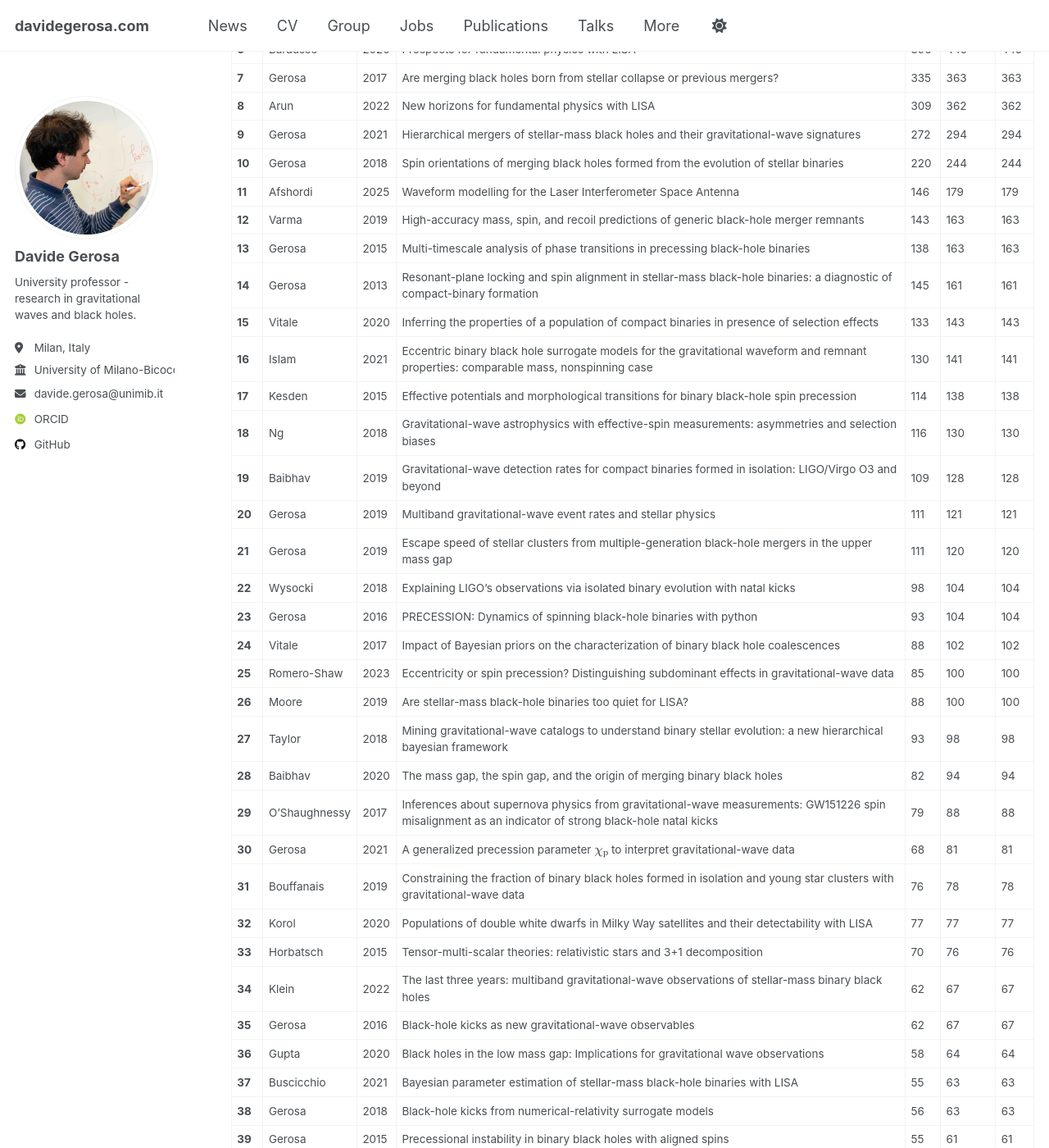
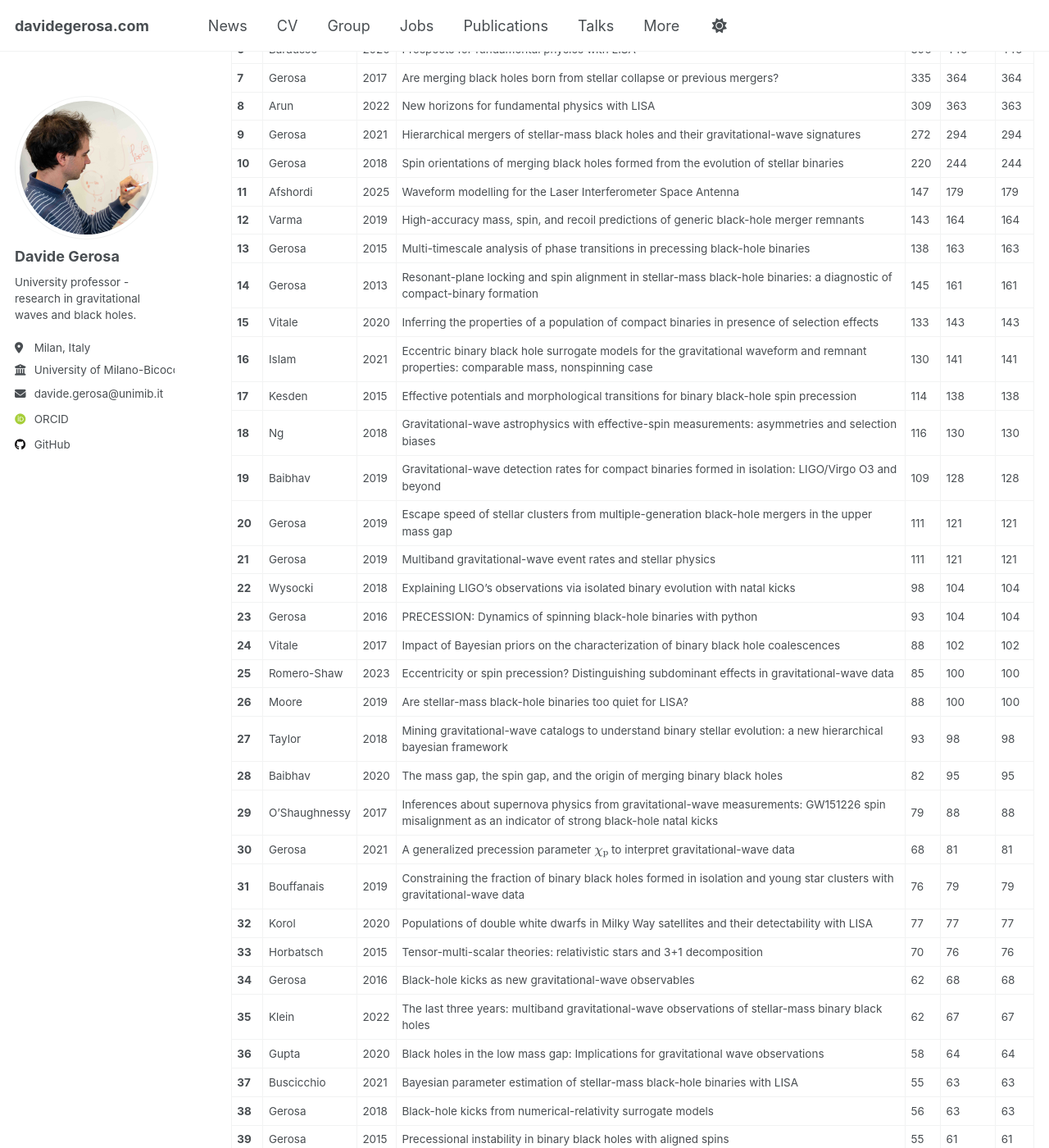
Before and after one commit to dgerosa/website, a Jekyll site: the page built from _pages/citations.md, in a window 1280 px wide and 1400 px high, scrolled down 721 px. Shown: the whole window at 82% size. Built offline with Jekyll 4.4.1, drawn with Linux system fonts in a browser that asks for light colours; some web fonts are replaced; some of the changed text lies outside the part shown.

Commit message:
Website update from workflow

```diff
--- a/_pages/_citations.md
+++ b/_pages/_citations.md
@@ -1,26 +1,26 @@
 ## Citation Summary
 
-- **Total ADS citations**: 9852
-- **Total INSPIRE citations**: 10802
-- **Total MAX citations**: 10877
+- **Total ADS citations**: 9858
+- **Total INSPIRE citations**: 10813
+- **Total MAX citations**: 10889
 - **h-index**: 48
 
 ## Paper list sorted by citation count
 
 | # | Author | Year | Title | ADS | INSPIRE | MAX |
 |---|--------|------|-------|-----|---------|-----|
-| **1** | Berti | 2015 | Testing general relativity with present and future astrophysical observations | 1416 | 1608 | 1608 |
-| **2** | Barack | 2019 | Black holes, gravitational waves and fundamental physics: a roadmap | 848 | 940 | 940 |
-| **3** | Amaro-Seoane | 2022 | Astrophysics with the Laser Interferometer Space Antenna | 757 | 709 | 757 |
+| **1** | Berti | 2015 | Testing general relativity with present and future astrophysical observations | 1418 | 1608 | 1608 |
+| **2** | Barack | 2019 | Black holes, gravitational waves and fundamental physics: a roadmap | 848 | 941 | 941 |
+| **3** | Amaro-Seoane | 2022 | Astrophysics with the Laser Interferometer Space Antenna | 758 | 709 | 758 |
 | **4** | Belczynski | 2020 | Evolutionary roads leading to low effective spins, high black hole masses, and O1/O2 rates for LIGO/Virgo binary black holes | 458 | 479 | 479 |
-| **5** | Varma | 2019 | Surrogate models for precessing binary black hole simulations with unequal masses | 435 | 457 | 457 |
-| **6** | Barausse | 2020 | Prospects for fundamental physics with LISA | 396 | 445 | 445 |
-| **7** | Gerosa | 2017 | Are merging black holes born from stellar collapse or previous mergers? | 335 | 363 | 363 |
-| **8** | Arun | 2022 | New horizons for fundamental physics with LISA | 309 | 362 | 362 |
+| **5** | Varma | 2019 | Surrogate models for precessing binary black hole simulations with unequal masses | 435 | 458 | 458 |
+| **6** | Barausse | 2020 | Prospects for fundamental physics with LISA | 396 | 446 | 446 |
+| **7** | Gerosa | 2017 | Are merging black holes born from stellar collapse or previous mergers? | 335 | 364 | 364 |
+| **8** | Arun | 2022 | New horizons for fundamental physics with LISA | 309 | 363 | 363 |
 | **9** | Gerosa | 2021 | Hierarchical mergers of stellar-mass black holes and their gravitational-wave signatures | 272 | 294 | 294 |
 | **10** | Gerosa | 2018 | Spin orientations of merging black holes formed from the evolution of stellar binaries | 220 | 244 | 244 |
-| **11** | Afshordi | 2025 | Waveform modelling for the Laser Interferometer Space Antenna | 146 | 179 | 179 |
-| **12** | Varma | 2019 | High-accuracy mass, spin, and recoil predictions of generic black-hole merger remnants | 143 | 163 | 163 |
+| **11** | Afshordi | 2025 | Waveform modelling for the Laser Interferometer Space Antenna | 147 | 179 | 179 |
+| **12** | Varma | 2019 | High-accuracy mass, spin, and recoil predictions of generic black-hole merger remnants | 143 | 164 | 164 |
 | **13** | Gerosa | 2015 | Multi-timescale analysis of phase transitions in precessing black-hole binaries | 138 | 163 | 163 |
 | **14** | Gerosa | 2013 | Resonant-plane locking and spin alignment in stellar-mass black-hole binaries: a diagnostic of compact-binary formation | 145 | 161 | 161 |
 | **15** | Vitale | 2020 | Inferring the properties of a population of compact binaries in presence of selection effects | 133 | 143 | 143 |
@@ -28,29 +28,29 @@
 | **17** | Kesden | 2015 | Effective potentials and morphological transitions for binary black-hole spin precession | 114 | 138 | 138 |
 | **18** | Ng | 2018 | Gravitational-wave astrophysics with effective-spin measurements: asymmetries and selection biases | 116 | 130 | 130 |
 | **19** | Baibhav | 2019 | Gravitational-wave detection rates for compact binaries formed in isolation: LIGO/Virgo O3 and beyond | 109 | 128 | 128 |
-| **20** | Gerosa | 2019 | Multiband gravitational-wave event rates and stellar physics | 111 | 121 | 121 |
-| **21** | Gerosa | 2019 | Escape speed of stellar clusters from multiple-generation black-hole mergers in the upper mass gap | 111 | 120 | 120 |
+| **20** | Gerosa | 2019 | Escape speed of stellar clusters from multiple-generation black-hole mergers in the upper mass gap | 111 | 121 | 121 |
+| **21** | Gerosa | 2019 | Multiband gravitational-wave event rates and stellar physics | 111 | 121 | 121 |
 | **22** | Wysocki | 2018 | Explaining LIGO's observations via isolated binary evolution with natal kicks | 98 | 104 | 104 |
 | **23** | Gerosa | 2016 | PRECESSION: Dynamics of spinning black-hole binaries with python | 93 | 104 | 104 |
 | **24** | Vitale | 2017 | Impact of Bayesian priors on the characterization of binary black hole coalescences | 88 | 102 | 102 |
 | **25** | Romero-Shaw | 2023 | Eccentricity or spin precession? Distinguishing subdominant effects in gravitational-wave data | 85 | 100 | 100 |
 | **26** | Moore | 2019 | Are stellar-mass black-hole binaries too quiet for LISA? | 88 | 100 | 100 |
 | **27** | Taylor | 2018 | Mining gravitational-wave catalogs to understand binary stellar evolution: a new hierarchical bayesian framework | 93 | 98 | 98 |
-| **28** | Baibhav | 2020 | The mass gap, the spin gap, and the origin of merging binary black holes | 82 | 94 | 94 |
+| **28** | Baibhav | 2020 | The mass gap, the spin gap, and the origin of merging binary black holes | 82 | 95 | 95 |
 | **29** | O'Shaughnessy | 2017 | Inferences about supernova physics from gravitational-wave measurements: GW151226 spin misalignment as an indicator of strong black-hole natal kicks | 79 | 88 | 88 |
 | **30** | Gerosa | 2021 | A generalized precession parameter $$\chi_\mathrm{p}$$ to interpret gravitational-wave data | 68 | 81 | 81 |
-| **31** | Bouffanais | 2019 | Constraining the fraction of binary black holes formed in isolation and young star clusters with gravitational-wave data | 76 | 78 | 78 |
+| **31** | Bouffanais | 2019 | Constraining the fraction of binary black holes formed in isolation and young star clusters with gravitational-wave data | 76 | 79 | 79 |
 | **32** | Korol | 2020 | Populations of double white dwarfs in Milky Way satellites and their detectability with LISA | 77 | 77 | 77 |
 | **33** | Horbatsch | 2015 | Tensor-multi-scalar theories: relativistic stars and 3+1 decomposition | 70 | 76 | 76 |
-| **34** | Klein | 2022 | The last three years: multiband gravitational-wave observations of stellar-mass binary black holes | 62 | 67 | 67 |
-| **35** | Gerosa | 2016 | Black-hole kicks as new gravitational-wave observables | 62 | 67 | 67 |
+| **34** | Gerosa | 2016 | Black-hole kicks as new gravitational-wave observables | 62 | 68 | 68 |
+| **35** | Klein | 2022 | The last three years: multiband gravitational-wave observations of stellar-mass binary black holes | 62 | 67 | 67 |
 | **36** | Gupta | 2020 | Black holes in the low mass gap: Implications for gravitational wave observations | 58 | 64 | 64 |
 | **37** | Buscicchio | 2021 | Bayesian parameter estimation of stellar-mass black-hole binaries with LISA | 55 | 63 | 63 |
 | **38** | Gerosa | 2018 | Black-hole kicks from numerical-relativity surrogate models | 56 | 63 | 63 |
 | **39** | Gerosa | 2015 | Precessional instability in binary black holes with aligned spins | 55 | 61 | 61 |
 | **40** | Gerosa | 2016 | Numerical simulations of stellar collapse in scalar-tensor theories of gravity | 51 | 60 | 60 |
 | **41** | Mould | 2022 | Deep learning and Bayesian inference of gravitational-wave populations: hierarchical black-hole mergers | 55 | 59 | 59 |
-| **42** | Gerosa | 2020 | Astrophysical implications of GW190412 as a remnant of a previous black-hole merger | 53 | 59 | 59 |
+| **42** | Gerosa | 2020 | Astrophysical implications of GW190412 as a remnant of a previous black-hole merger | 54 | 59 | 59 |
 | **43** | Gerosa | 2014 | Distinguishing black-hole spin-orbit resonances by their gravitational-wave signatures | 46 | 57 | 57 |
 | **44** | Mould | 2022 | Which black hole formed first? Mass-ratio reversal in massive binary stars from gravitational-wave data | 47 | 55 | 55 |
 | **45** | Gerosa | 2015 | Spin alignment and differential accretion in merging black hole binaries | 55 | 50 | 55 |
```
Also changed, not shown: other parts of _pages/_citations.md (+6 -6 lines), _pages/_group.md (+1 -1 lines), _pages/_publications.md (+1 -1 lines), _pages/_talks.md (+1 -1 lines).
